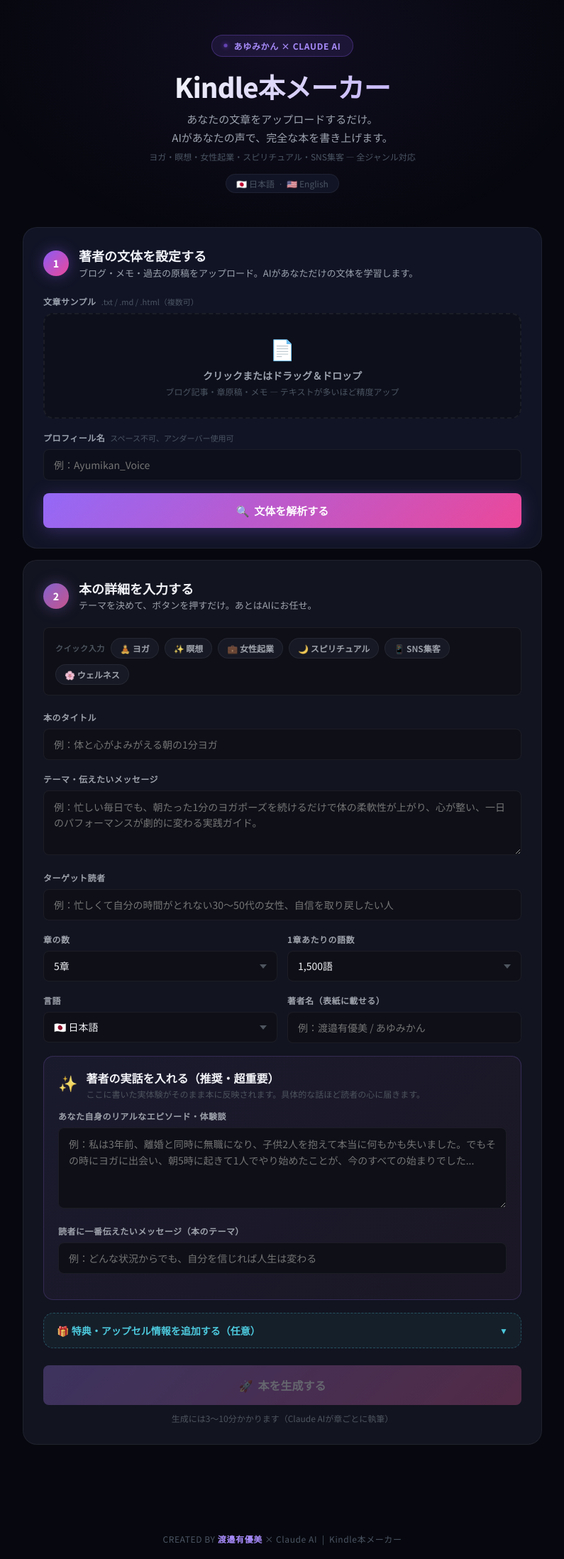
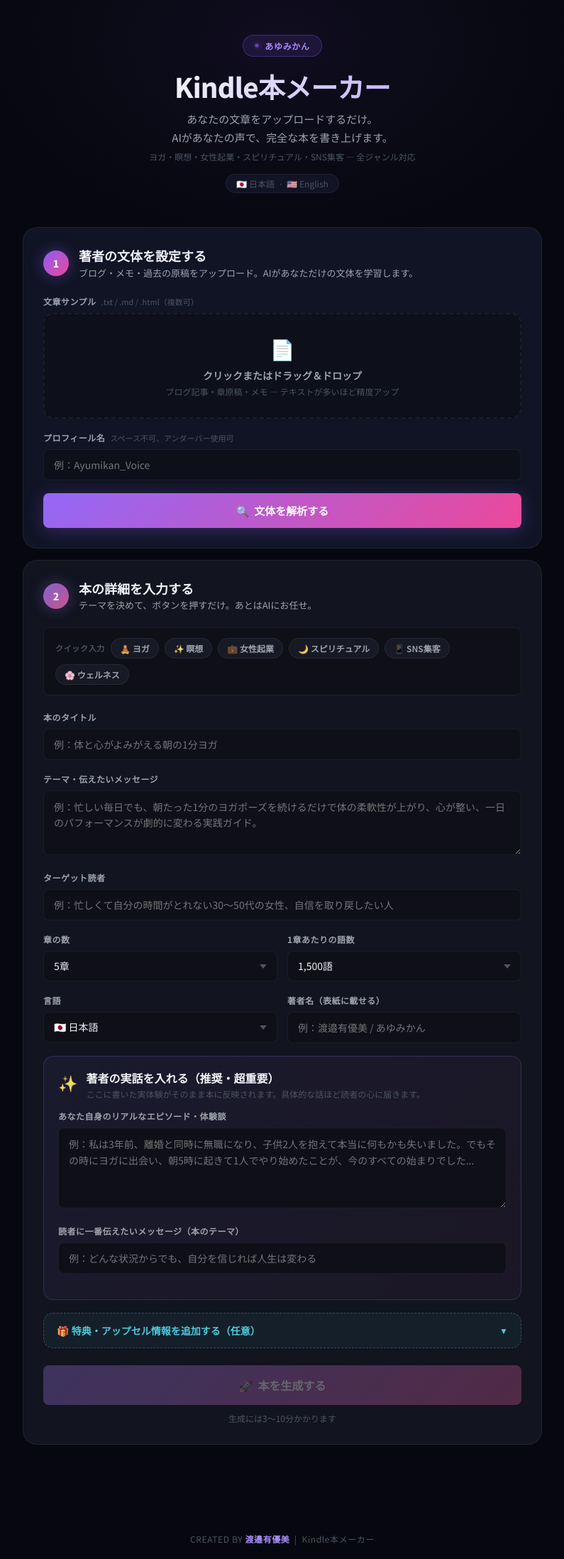
Before and after one commit to reokun0218/kindle-book-machine, a Flask app: template templates/index.html in a window 1280 px wide. Shown: the whole page at 71% size, without its empty margins (242-1037 px from the left). Run offline with Flask 3, Linux system fonts and the light colour scheme; the template is opened without the code that fills it, so the values that code supplies are empty.

Commit message:
hide Claude AI branding

```diff
--- a/docx_builder.py
+++ b/docx_builder.py
@@ -246,7 +246,7 @@
     credit_p = doc.add_paragraph()
     credit_p.alignment = WD_ALIGN_PARAGRAPH.CENTER
     credit_p.paragraph_format.space_before = Pt(48)
-    credit_run = credit_p.add_run("CREATED BY 渡邉有優美 × Claude AI")
+    credit_run = credit_p.add_run("CREATED BY 渡邉有優美")
     _set_font(credit_run, size=9, color=(120, 100, 160))
 
     doc.add_page_break()
--- a/templates/index.html
+++ b/templates/index.html
@@ -17,7 +17,7 @@
   <div class="header">
     <div class="brand-pill">
       <span class="dot"></span>
-      あゆみかん × Claude AI
+      あゆみかん
     </div>
     <h1>Kindle本メーカー</h1>
     <p class="tagline">あなたの文章をアップロードするだけ。<br/>AIがあなたの声で、完全な本を書き上げます。</p>
@@ -71,7 +71,7 @@
     <div id="style-loading" class="loading-box" style="display:none;">
       <div class="spinner"></div>
       <div class="loading-text">
-        Claude AIが文体を解析中...<br/>
+        解析中...<br/>
         <span style="font-size:12px;opacity:0.6;">約30〜60秒かかります</span>
       </div>
     </div>
@@ -232,7 +232,7 @@
       🚀&nbsp; 本を生成する
     </button>
     <p style="text-align:center; font-size:12px; color:var(--text-3); margin-top:10px;">
-      生成には3〜10分かかります（Claude AIが章ごとに執筆）
+      生成には3〜10分かかります
     </p>
   </div>
 
@@ -316,7 +316,7 @@
 
 <!-- FOOTER -->
 <div class="footer-credit">
-  <p>CREATED BY <strong>渡邉有優美</strong> × Claude AI &nbsp;|&nbsp; Kindle本メーカー</p>
+  <p>CREATED BY <strong>渡邉有優美</strong> &nbsp;|&nbsp; Kindle本メーカー</p>
 </div>
 
 <script>
--- a/templates/login.html
+++ b/templates/login.html
@@ -175,7 +175,7 @@
   <div class="logo">
     <span class="logo-icon">📚</span>
     <h1>Kindle本メーカー</h1>
-    <p>あゆみかん × Claude AI</p>
+    <p>あゆみかん</p>
   </div>
 
   <div class="tabs">
```
